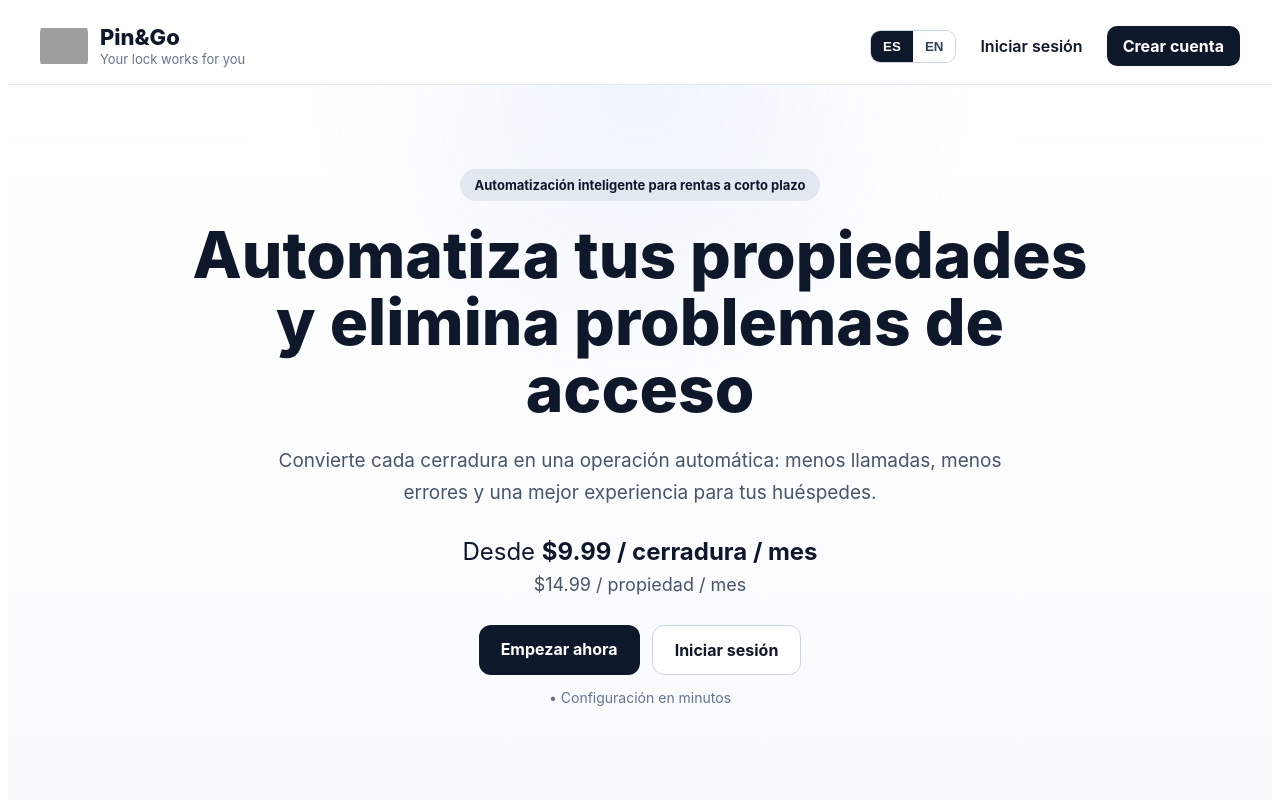
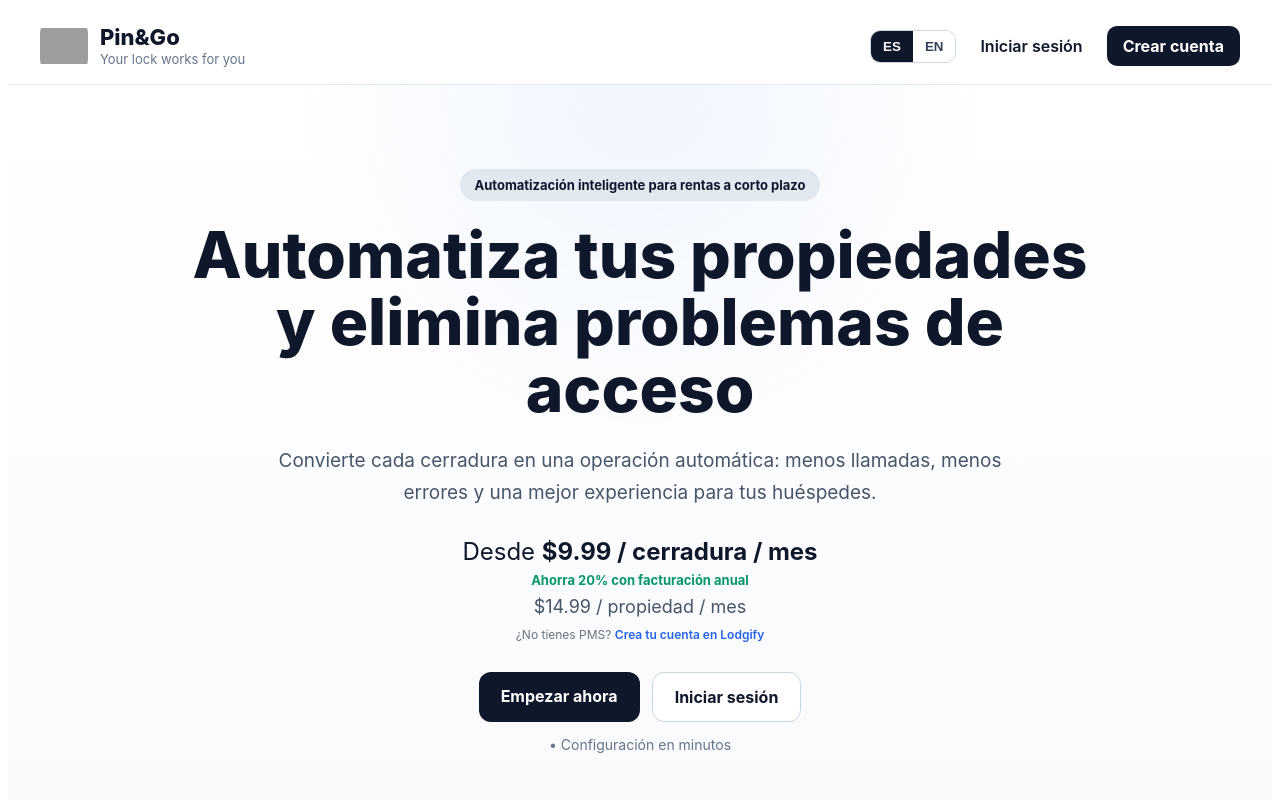
Before and after one commit to freddiefernandezmaysonet-netizen/pin-go-dashboard, a React (Vite) app: page /home in a window 1280 px wide. Shown: the top 800 px of the page. Built offline with nearby package versions, Linux system fonts and the light colour scheme; no server answers; grey boxes are pictures that could not be loaded.

Commit message:
feat(landing): show yearly billing discount and Lodgify signup link

```diff
--- a/src/pages/LandingPage.tsx
+++ b/src/pages/LandingPage.tsx
@@ -167,8 +167,7 @@ export default function LandingPage() {
           faq3Q: "Can I cancel anytime?",
           faq3A: "Yes. You can adjust or cancel your service based on your operation.",
           faq4Q: "Is setup difficult?",
-          faq4A:
-            "No. The flow is designed for fast setup and easy operation.",
+          faq4A: "No. The flow is designed for fast setup and easy operation.",
 
           finalTitle: "Start with Pin&Go today",
           finalSubtitle:
@@ -245,7 +244,45 @@ export default function LandingPage() {
               <div style={styles.priceLine}>
                 {t.heroPricePrefix} <strong>{t.heroPriceLocks}</strong>
               </div>
+
+              <div
+                style={{
+                  marginTop: 6,
+                  fontSize: 13,
+                  color: "#059669",
+                  fontWeight: 700,
+                }}
+              >
+                {lang === "es"
+                  ? "Ahorra 20% con facturación anual"
+                  : "Save 20% with yearly billing"}
+              </div>
+
               <div style={styles.priceLineSecondary}>{t.heroPriceSmart}</div>
+
+              <div
+                style={{
+                  marginTop: 10,
+                  fontSize: 12,
+                  color: "#6b7280",
+                }}
+              >
+                {lang === "es" ? "¿No tienes PMS?" : "Don’t have a PMS?"}{" "}
+                <a
+                  href="https://app.lodgify.com/signup/"
+                  target="_blank"
+                  rel="noreferrer"
+                  style={{
+                    color: "#2563eb",
+                    fontWeight: 600,
+                    textDecoration: "none",
+                  }}
+                >
+                  {lang === "es"
+                    ? "Crea tu cuenta en Lodgify"
+                    : "Create a Lodgify account"}
+                </a>
+              </div>
             </div>
 
             <div style={styles.ctaRow}>
@@ -370,6 +407,7 @@ export default function LandingPage() {
           </div>
         </section>
       </main>
+
       <footer style={styles.footer}>
         <div style={styles.container}>
           <div>{t.footerText}</div>
@@ -391,7 +429,6 @@ export default function LandingPage() {
           </div>
         </div>
       </footer>
-
     </div>
   );
 }
```
Lines whose indentation alone changed are shown as unchanged.
